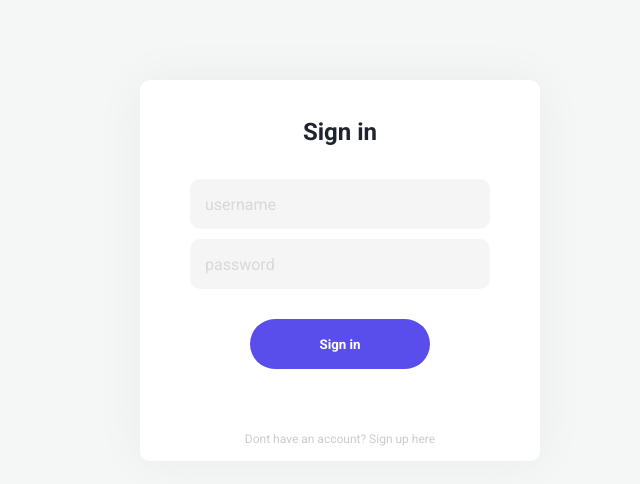
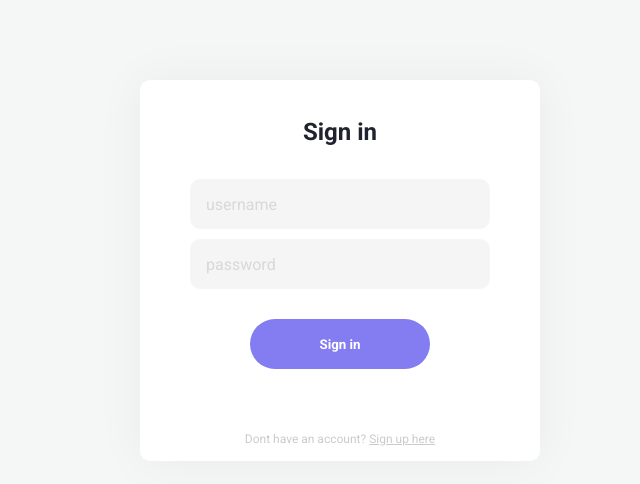
Before and after one commit to weight-lifting-journal-bw-team/Front-end-Joe-Skyelar-Sem, a React (Create React App) app in the folder client/: page /login in a window 1280 px wide. Shown: the top 484 px of the page, without its empty margins (300-940 px from the left). Built offline with nearby package versions, Linux system fonts and the light colour scheme.

Commit message:
Implemented loader and error styles to Auth Components

```diff
--- a/client/src/App.js
+++ b/client/src/App.js
@@ -1,5 +1,7 @@
 import React, { Component } from "react";
 import { Switch, Route } from "react-router-dom";
+
+import ProtectedRoute from "./components/Auth/ProtectedRoute";
 
 // Global styles
 import { GlobalStyle } from "./components/styles/Global";
@@ -21,7 +23,8 @@ class App extends Component {
 				<GlobalStyle />
 
 				<Switch>
-					<Route path="/" exact component={Home} />
+					<ProtectedRoute path="/" exact component={Home} />
+
 					<Route path="/login" exact component={Login} />
 					<Route path="/register" exact component={Register} />
 					<Route component={NotFound} />
--- a/client/src/actions/authActions.js
+++ b/client/src/actions/authActions.js
@@ -25,7 +25,7 @@ export const registerUser = creds => dispatch => {
 		password
 	};
 
-	axios
+	return axios
 		.post(
 			"https://weight-lifting-journal.herokuapp.com/api/auth/register",
 			newUser
@@ -51,8 +51,7 @@ export const loginUser = creds => dispatch => {
 	dispatch({
 		type: LOGIN_USER_START
 	});
-
-	axios
+	return axios
 		.post(
 			"https://weight-lifting-journal.herokuapp.com/api/auth/login",
 			creds
--- a/client/src/components/Auth/AuthStyles.js
+++ b/client/src/components/Auth/AuthStyles.js
@@ -21,34 +21,58 @@ export const AuthTitle = styled.h1`
 	padding: 40px 0 30px;
 `;
 
+export const Errors = styled.p`
+	font-size: 14px;
+	color: #c82333;
+	padding: 10px 0;
+`;
+
 export const AuthInput = styled.input`
 	width: 300px;
 	height: 50px;
-	background: #f5f5f5;
+	background: ${props => (props.errors ? "#F8D7DA" : " #f5f5f5")};
 	border-radius: 10px;
 	border: none;
 	margin: 5px 0;
 	padding: 0 15px;
+	outline: none;
 
 	&::placeholder {
-		color: #d8d8d8;
+		color: ${props => (props.errors ? "#c82333" : "#d8d8d8")};
 	}
+
+	border: 1px solid ${props => (props.errors ? "#c82333" : "transparent")};
 `;
 
 export const AuthButton = styled.button`
 	width: 180px;
 	height: 50px;
-	line-height: 50px;
 	background: #594eec;
 	border-radius: 50px;
 	border: none;
 	color: #ffffff;
 	font-weight: bold;
 	margin-top: 25px;
+	outline: none;
+
+	&:disabled {
+		background: #847cf1;
+		color: e6e6e6;
+	}
 `;
 
 export const AuthHelper = styled.p`
 	font-size: 12px;
 	color: #cbcbcb;
 	padding: 60px 0 10px;
+
+	& > a {
+		font-size: 12px;
+		color: #cbcbcb;
+		text-decoration: underline;
+
+		&:hover {
+			color: #594eec;
+		}
+	}
 `;
--- a/client/src/components/Auth/Login.js
+++ b/client/src/components/Auth/Login.js
@@ -1,4 +1,5 @@
 import React, { Component } from "react";
+import { Link } from "react-router-dom";
 import { connect } from "react-redux";
 
 // action creators
@@ -9,10 +10,13 @@ import {
 	AuthContainer,
 	AuthWrapper,
 	AuthTitle,
+	Errors,
 	AuthInput,
 	AuthButton,
 	AuthHelper
 } from "./AuthStyles";
+
+import Loader from "../misc/Loader";
 
 class Login extends Component {
 	state = {
@@ -43,8 +47,10 @@ class Login extends Component {
 				<AuthWrapper>
 					<AuthTitle>Sign in</AuthTitle>
 
+					{this.props.errors && <Errors>{this.props.errors}</Errors>}
 					<form onSubmit={this.loginUser}>
 						<AuthInput
+							errors={this.props.errors}
 							type="text"
 							name="username"
 							value={this.state.credentials.username}
@@ -52,23 +58,41 @@ class Login extends Component {
 							onChange={this.handleChanges}
 						/>
 						<AuthInput
+							errors={this.props.errors}
 							type="password"
 							name="password"
 							value={this.state.credentials.password}
 							placeholder="password"
 							onChange={this.handleChanges}
 						/>
-						<AuthButton>Sign in</AuthButton>
+
+						<AuthButton
+							type="submit"
+							disabled={
+								!this.state.credentials.username ||
+								!this.state.credentials.password
+							}
+						>
+							{this.props.fetching ? <Loader /> : "Sign in"}
+						</AuthButton>
 					</form>
 
-					<AuthHelper>Dont have an account? Sign up here</AuthHelper>
+					<AuthHelper>
+						Dont have an account?{" "}
+						<Link to="/register">Sign up here</Link>
+					</AuthHelper>
 				</AuthWrapper>
 			</AuthContainer>
 		);
 	}
 }
 
+const mapStateToProps = ({ authReducer }) => ({
+	fetching: authReducer.fetching,
+	errors: authReducer.errors
+});
+
 export default connect(
-	null,
+	mapStateToProps,
 	{ loginUser }
 )(Login);
--- a/client/src/components/Auth/ProtectedRoute.js
+++ b/client/src/components/Auth/ProtectedRoute.js
@@ -0,0 +1,27 @@
+import React from "react";
+import { Route, Redirect } from "react-router-dom";
+import { connect } from "react-redux";
+
+const PrivateRoute = ({ component: Component, ...rest }) => {
+	return (
+		<Route
+			{...rest}
+			render={props =>
+				props.token ? (
+					<Component {...props} />
+				) : (
+					<Redirect to="/login" />
+				)
+			}
+		/>
+	);
+};
+
+const mapStateToProps = ({ authReducer }) => ({
+	token: authReducer.token
+});
+
+export default connect(
+	mapStateToProps,
+	{}
+)(PrivateRoute);
--- a/client/src/components/Auth/Register.js
+++ b/client/src/components/Auth/Register.js
@@ -1,4 +1,5 @@
 import React, { Component } from "react";
+import { Link } from "react-router-dom";
 import { connect } from "react-redux";
 
 // action creators
@@ -9,10 +10,13 @@ import {
 	AuthContainer,
 	AuthWrapper,
 	AuthTitle,
+	Errors,
 	AuthInput,
 	AuthButton,
 	AuthHelper
 } from "./AuthStyles";
+
+import Loader from "../misc/Loader";
 
 class Register extends Component {
 	state = {
@@ -46,22 +50,24 @@ class Register extends Component {
 				<AuthWrapper>
 					<AuthTitle>Create an account</AuthTitle>
 
+					{this.props.errors && <Errors>{this.props.errors}</Errors>}
 					<form onSubmit={this.registerUser}>
 						<AuthInput
 							type="text"
 							name="firstName"
 							value={this.state.credentials.firstName}
-							placeholder="firstname"
+							placeholder="first name"
 							onChange={this.handleChanges}
 						/>
 						<AuthInput
 							type="text"
 							name="lastName"
 							value={this.state.credentials.lastName}
-							placeholder="lastname"
+							placeholder="last name"
 							onChange={this.handleChanges}
 						/>
 						<AuthInput
+							errors={this.props.errors}
 							type="text"
 							name="username"
 							value={this.state.credentials.username}
@@ -69,6 +75,7 @@ class Register extends Component {
 							onChange={this.handleChanges}
 						/>
 						<AuthInput
+							errors={this.props.errors}
 							type="email"
 							name="email"
 							value={this.state.credentials.email}
@@ -82,10 +89,27 @@ class Register extends Component {
 							placeholder="password"
 							onChange={this.handleChanges}
 						/>
-						<AuthButton type="submit">Create an account</AuthButton>
+
+						<AuthButton
+							type="submit"
+							disabled={
+								!this.state.credentials.firstName ||
+								!this.state.credentials.lastName ||
+								!this.state.credentials.username ||
+								!this.state.credentials.email ||
+								!this.state.credentials.password
+							}
+						>
+							{this.props.fetching ? (
+								<Loader />
+							) : (
+								"Create an account"
+							)}
+						</AuthButton>
 
 						<AuthHelper>
-							Already have an account? Sign in here
+							Already have an account?{" "}
+							<Link to="/login">Sign in here</Link>
 						</AuthHelper>
 					</form>
 				</AuthWrapper>
@@ -94,7 +118,12 @@ class Register extends Component {
 	}
 }
 
+const mapStateToProps = ({ authReducer }) => ({
+	fetching: authReducer.fetching,
+	errors: authReducer.errors
+});
+
 export default connect(
-	null,
+	mapStateToProps,
 	{ registerUser }
 )(Register);
--- /dev/null
+++ b/client/src/components/misc/Loader.js
@@ -0,0 +1,42 @@
+import React from "react";
+
+import styled from "styled-components";
+
+const Loader = styled.span`
+	@keyframes bouncing-loader {
+		to {
+			opacity: 0.1;
+			transform: translate3d(0, -10px, 0);
+		}
+	}
+
+	& {
+		display: flex;
+		justify-content: center;
+	}
+
+	& > span {
+		width: 8px;
+		height: 8px;
+		margin: 22px 3px;
+		background: #fff;
+		border-radius: 50%;
+		animation: bouncing-loader 0.6s infinite alternate;
+	}
+	& > span:nth-child(2) {
+		animation-delay: 0.2s;
+	}
+	& > span:nth-child(3) {
+		animation-delay: 0.4s;
+	}
+`;
+
+export default () => {
+	return (
+		<Loader>
+			<span />
+			<span />
+			<span />
+		</Loader>
+	);
+};
--- a/client/src/reducers/authReducer.js
+++ b/client/src/reducers/authReducer.js
@@ -31,6 +31,7 @@ export default (state = initialState, action) => {
 		case REGISTER_USER_FAILURE:
 			return {
 				...state,
+				fetching: false,
 				errors: action.payload
 			};
 		case LOGIN_USER_START:
```
